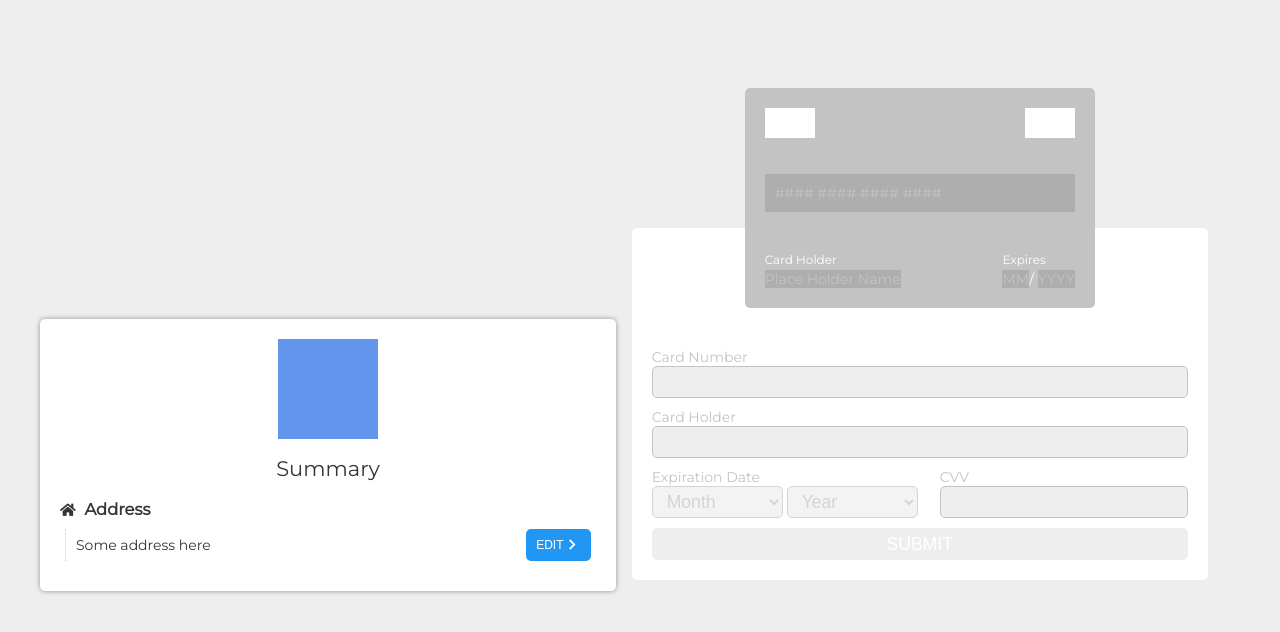
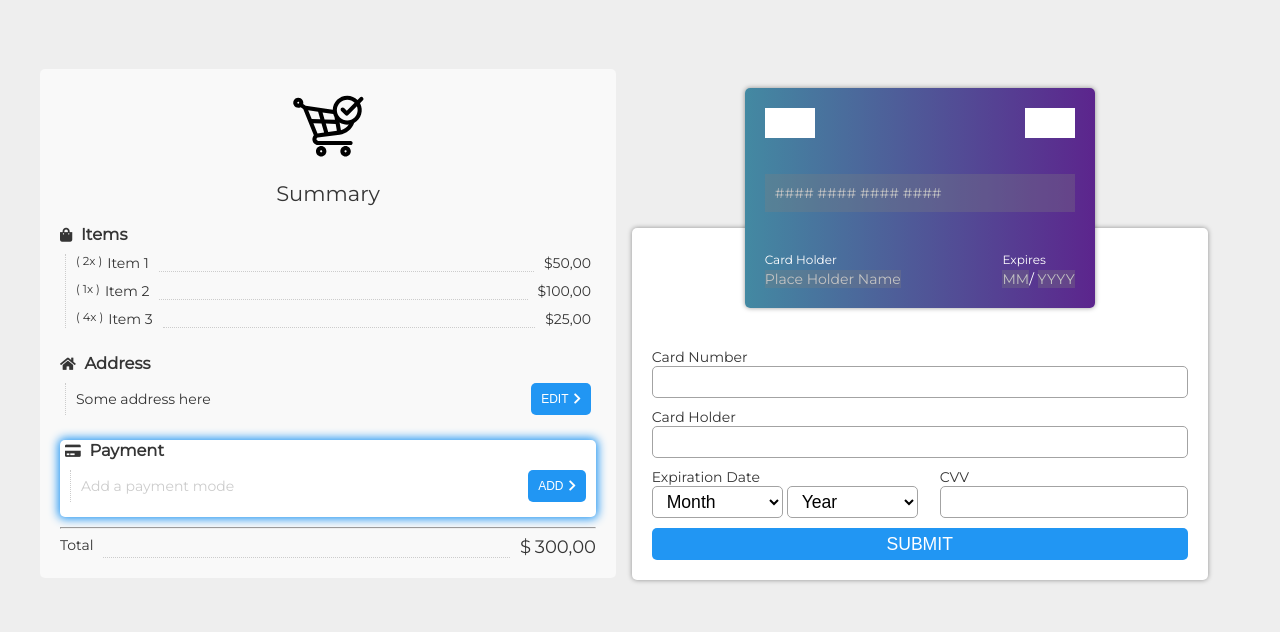
Before and after one commit to kaeuchoa/js-credit-card, a plain HTML site: page index.html in a window 1280 px wide. Drawn offline with Linux system fonts and the light colour scheme.

Commit message:
updates initial state

```diff
--- a/css/checkout-list.css
+++ b/css/checkout-list.css
@@ -1,5 +1,24 @@
+.checkout-field{
+    margin-bottom: var(--sm-spacing);
+    padding-bottom: 5px;
+}
+
+.checkout-field--active {
+    box-shadow: 0 0 10px 2px var(--primary-color);
+    background-color: #fff !important;
+    border-radius: var(--default-border-radius);
+    padding: 0 5px 5px 5px;
+    transition: .5s all ease;
+}
+
 .checkout-img {
     width: 100%;
+}
+
+.checkout-img img {
+    width: 75px;
+    display: block;
+    margin: auto;
 }
 
 .checkout-title {
@@ -10,9 +29,8 @@
 .checkout-field:hover {
     box-shadow: 0 0 10px 2px #00000036;
     border-radius: var(--default-border-radius);
-    padding: 10px;
-    box-sizing: border-box;
-    transition: .3s all ease;
+    padding: 0 5px 5px 5px;
+    transition: .5s all ease;
 }
 
 .field__title h3 {
@@ -32,8 +50,42 @@
     align-content: center;
 }
 
+.field__data ul {
+    width: 100%;
+}
+
 .field__data .field__text {
     flex-grow: 1;
     display: flex;
     align-items: center;
 }
+
+.field__text--empty {
+    color: #ccc;
+}
+
+.checkout-item:not(:last-child) {
+    margin-bottom: var(--sm-spacing);
+}
+
+.checkout-item,
+.checkout-value-container {
+    display: flex;
+}
+
+.checkout__hr {
+    border-bottom: 1px #ccc dotted;
+    flex-grow: 1;
+    margin: 0 var(--sm-spacing);
+}
+
+.checkout__amount {
+    font-size: 11.5px;
+    margin-right: 5px;
+    vertical-align: bottom;
+}
+
+.total__currency,
+.total__value {
+    font-size: 18px;
+}
--- a/css/utils.css
+++ b/css/utils.css
@@ -18,6 +18,11 @@
     margin: auto;
     max-width: 100%;
     padding: var(--default-spacing)  calc(var(--default-spacing)) var(--default-spacing);
+}
+
+.panel--not-focused {
+    box-shadow: none;
+    background-color: #f9f9f9;
 }
 
 .disabled input,
--- a/index.html
+++ b/index.html
@@ -25,14 +25,53 @@
         <div id="checkout-list-container">
 
             <section id="checkout-list">
-                <div class="panel">
+                <div class="panel panel--not-focused">
                     <div class="checkout-img">
-                        <div class="img-placeholder"></div>
+                        <img src="imgs/checkout.svg"></img>
                     </div>
 
                     <h2 class="checkout-title">Summary</h2>
 
                     <ul class="checkout-fields">
+                        <li class="checkout-field">
+                            <div class="field__title">
+                                <span class="field__icon">
+                                    <i class="fas fa-shopping-bag"></i>
+                                </span>
+                                <h3>Items</h3>
+                            </div>
+
+                            <div class="field__data">
+                                <ul>
+                                    <li class="checkout-item">
+                                        <span class="checkout__amount">( 2x )</span><span>Item 1</span>
+                                        <span class="checkout__hr"></span>
+                                        <div class="checkout-value-container">
+                                            <span class="checkout-item__cur">$</span>
+                                            <span class="checkout-item__val">50,00</span>
+                                        </div>
+                                    </li>
+
+                                    <li class="checkout-item">
+                                        <span class="checkout__amount">( 1x )</span><span>Item 2</span>
+                                        <span class="checkout__hr"></span>
+                                        <div class="checkout-value-container">
+                                            <span class="checkout-item__cur">$</span>
+                                            <span class="checkout-item__val">100,00</span>
+                                        </div>
+                                    </li>
+
+                                    <li class="checkout-item">
+                                        <span class="checkout__amount">( 4x )</span><span>Item 3</span>
+                                        <span class="checkout__hr"></span>
+                                        <div class="checkout-value-container">
+                                            <span class="checkout-item__cur">$</span>
+                                            <span class="checkout-item__val">25,00</span>
+                                        </div>
+                                    </li>
+                                </ul>
+                            </div>
+                        </li>
                         <li class="checkout-field">
                             <div class="field__title">
                                 <span class="field__icon">
@@ -43,9 +82,35 @@
 
                             <div class="field__data">
                                 <span  class="field__text">Some address here</span>
-                                <button type="button" class="btn btn--small">Edit <i class="fas fa-chevron-right field__icon"></i></span>
+                                <button type="button" class="btn btn--small">Edit <i class="fas fa-chevron-right"></i></span>
                             </div>
+                        </li>
+
+                        <li class="checkout-field checkout-field--active">
+                            <div class="field__title">
+                                <span class="field__icon">
+                                    <i class="fas fa-credit-card"></i>
+                                </span>
+                                <h3>Payment</h3>
+                            </div>
+
+                            <div class="field__data">
+                                <span  class="field__text field__text--empty">Add a payment mode</span>
+                                <button type="button" class="btn btn--small">Add <i class="fas fa-chevron-right"></i></span>
+                            </div>
+                        </li>
+                    </ul>
+
+                    <hr>
+
+                    <div class="checkout-item">
+                        <span class="total__label">Total</span>
+                        <span class="checkout__hr"></span>
+                        <div class="checkout-item-container">
+                            <span class="checkout-item__cur total__currency">$</span>
+                            <span class="checkout-item__cur total__value">300,00</span>
                         </div>
+
                     </div>
 
                 </div>
@@ -57,7 +122,7 @@
         </div>
 
 
-        <div id="form-container" class="disabled">
+        <div id="form-container">
 
             <section id="card">
                 <div class="card js-card">
@@ -115,22 +180,22 @@
                     <!-- Card Number Group -->
                     <div class="input-group">
                         <label for="card-number">Card Number</label>
-                        <input disabled type="number" name="card-number" class="input--block" id="card-number">
+                        <input type="number" name="card-number" class="input--block" id="card-number">
                     </div>
 
                     <!-- Card Name Group -->
                     <div class="input-group">
                         <label for="card-holder">Card Holder</label>
-                        <input disabled type="text" name="card-holder" class="input--block" id="card-holder">
+                        <input type="text" name="card-holder" class="input--block" id="card-holder">
                     </div>
 
                     <!-- Expiration Date Group -->
                     <div class="input-group input-group--inline form__exp-date">
                         <label for="expiration-date-month expiration-date-year">Expiration Date</label>
-                        <select disabled name="expiration-date-month" id="expiration-date-month">
+                        <select name="expiration-date-month" id="expiration-date-month">
                             <option value="">Month</option>
                         </select>
-                        <select disabled name="expiration-date-year" id="expiration-date-year">
+                        <select name="expiration-date-year" id="expiration-date-year">
                             <option value="">Year</option>
                             <option value="2020">2020</option>
 
@@ -140,10 +205,10 @@
                     <!-- Security Number Group -->
                     <div class="input-group input-group--inline form__security-number">
                         <label for="security-number">CVV</label>
-                        <input disabled type="number" name="security-number" id="security-number" maxlength="3">
+                        <input type="number" name="security-number" id="security-number" maxlength="3">
                     </div>
 
-                    <input disabled type="submit" class="btn btn--primary btn--block" value="submit">
+                    <input type="submit" class="btn btn--primary btn--block" value="submit">
                 </form>
             </section>
         </div>
```
Also changed, not shown: imgs/checkout.svg (added).
